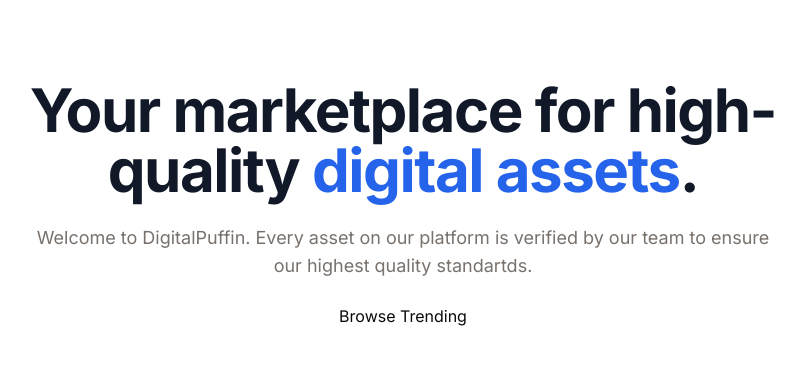
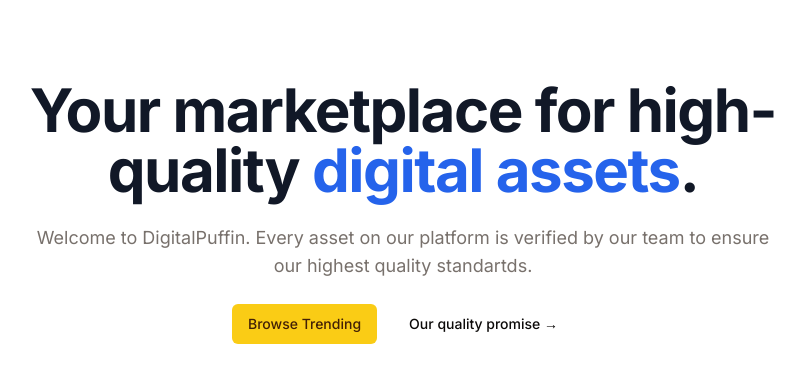
Before and after one commit to deniolp/market-place-next, a Next.js app: page / in a window 1280 px wide. Shown: the top 382 px of the page, without its empty margins (237-1042 px from the left). Built offline with nearby package versions, Linux system fonts and the light colour scheme.

Commit message:
Using Button ui component

```diff
--- a/package.json
+++ b/package.json
@@ -9,6 +9,7 @@
     "lint": "next lint"
   },
   "dependencies": {
+    "@radix-ui/react-slot": "^1.0.2",
     "class-variance-authority": "^0.7.0",
     "clsx": "^2.0.0",
     "lucide-react": "^0.294.0",
--- a/src/app/page.tsx
+++ b/src/app/page.tsx
@@ -1,4 +1,5 @@
 import MaxWidthWrapper from '@/components/MaxWidthWrapper';
+import { Button, buttonVariants } from '@/components/ui/button';
 import Link from 'next/link';
 
 export default function Home() {
@@ -14,9 +15,13 @@ export default function Home() {
 					our team to ensure our highest quality standartds.
 				</p>
 				<div className='flex flex-col sm:flex-row gap-4 mt-6'>
-					<Link href='/products'>Browse Trending</Link>
+					<Link href='/products' className={buttonVariants()}>
+						Browse Trending
+					</Link>
+					<Button variant='ghost'>Our quality promise &rarr;</Button>
 				</div>
 			</div>
+			{/* TODO: List of products */}
 		</MaxWidthWrapper>
 	);
 }
--- /dev/null
+++ b/src/components/ui/button.tsx
@@ -0,0 +1,56 @@
+import * as React from "react"
+import { Slot } from "@radix-ui/react-slot"
+import { cva, type VariantProps } from "class-variance-authority"
+
+import { cn } from "@/lib/utils"
+
+const buttonVariants = cva(
+  "inline-flex items-center justify-center whitespace-nowrap rounded-md text-sm font-medium ring-offset-background transition-colors focus-visible:outline-none focus-visible:ring-2 focus-visible:ring-ring focus-visible:ring-offset-2 disabled:pointer-events-none disabled:opacity-50",
+  {
+    variants: {
+      variant: {
+        default: "bg-primary text-primary-foreground hover:bg-primary/90",
+        destructive:
+          "bg-destructive text-destructive-foreground hover:bg-destructive/90",
+        outline:
+          "border border-input bg-background hover:bg-accent hover:text-accent-foreground",
+        secondary:
+          "bg-secondary text-secondary-foreground hover:bg-secondary/80",
+        ghost: "hover:bg-accent hover:text-accent-foreground",
+        link: "text-primary underline-offset-4 hover:underline",
+      },
+      size: {
+        default: "h-10 px-4 py-2",
+        sm: "h-9 rounded-md px-3",
+        lg: "h-11 rounded-md px-8",
+        icon: "h-10 w-10",
+      },
+    },
+    defaultVariants: {
+      variant: "default",
+      size: "default",
+    },
+  }
+)
+
+export interface ButtonProps
+  extends React.ButtonHTMLAttributes<HTMLButtonElement>,
+    VariantProps<typeof buttonVariants> {
+  asChild?: boolean
+}
+
+const Button = React.forwardRef<HTMLButtonElement, ButtonProps>(
+  ({ className, variant, size, asChild = false, ...props }, ref) => {
+    const Comp = asChild ? Slot : "button"
+    return (
+      <Comp
+        className={cn(buttonVariants({ variant, size, className }))}
+        ref={ref}
+        {...props}
+      />
+    )
+  }
+)
+Button.displayName = "Button"
+
+export { Button, buttonVariants }
```
Also changed, not shown: 1 other file (tests, documents, lock files or other folders).
